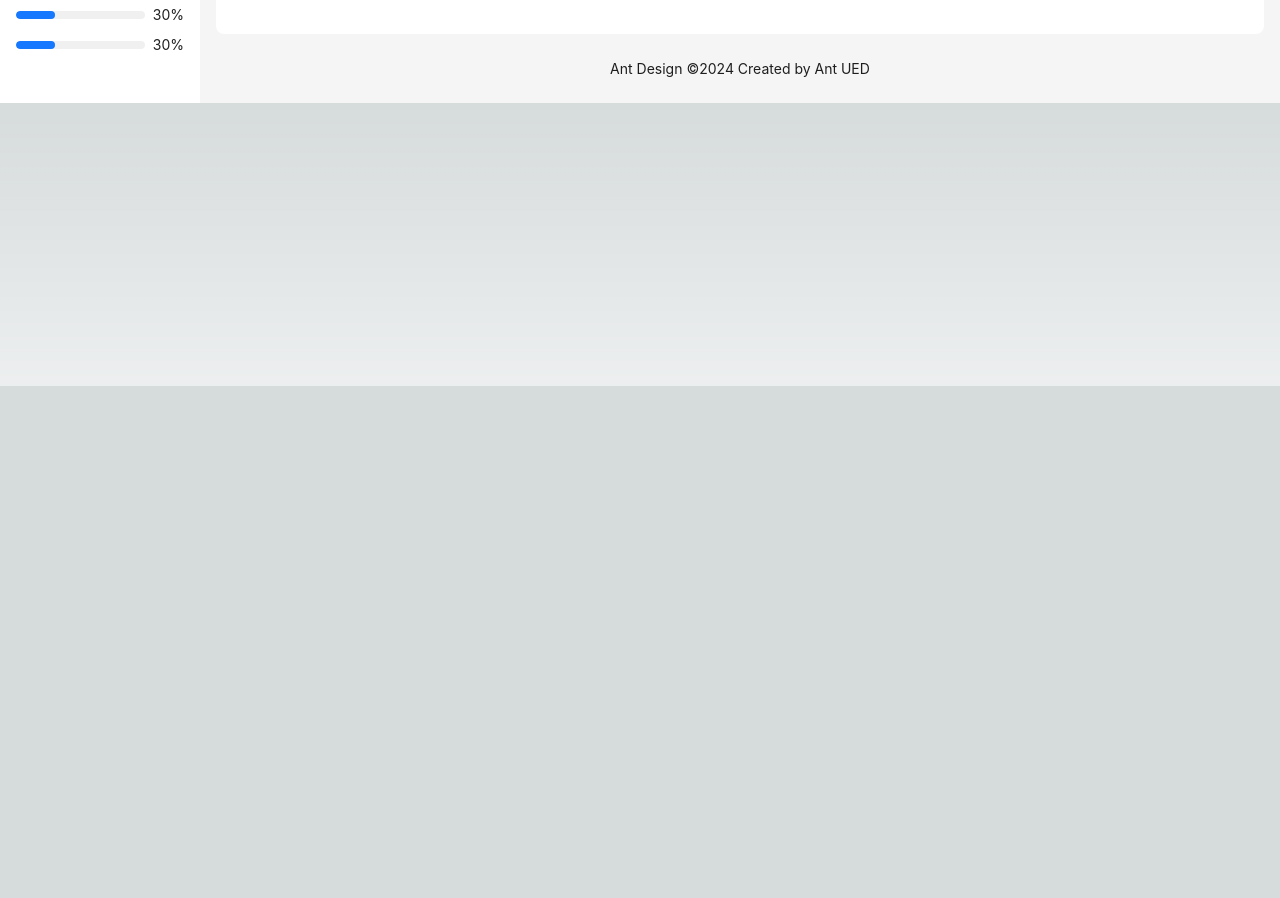
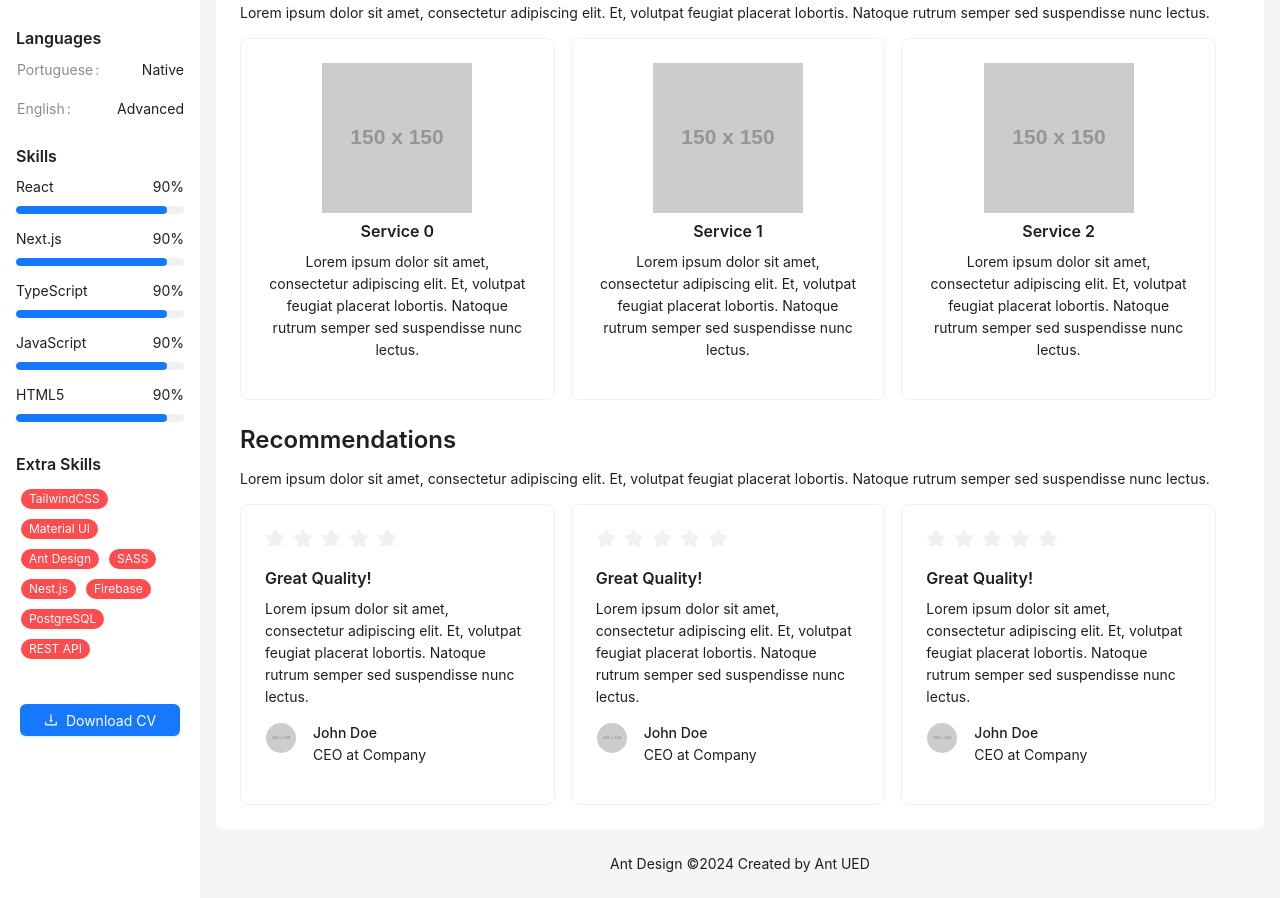
Before and after one commit to thamys/thamysg, a Next.js app: page / in a window 1280 px wide. Shown: the part 414-1312 px from the top of the page. Before the commit the page ends 800 px from the top, so only its background shows below. Built offline with nearby package versions, Linux system fonts and the light colour scheme.

Commit message:
feat: skills, services and recommendations sections

```diff
--- a/app/page.tsx
+++ b/app/page.tsx
@@ -1,12 +1,23 @@
-'use client';
-import { Button, Col, Row, Typography } from "antd";
+"use client";
+import {
+  Avatar,
+  Button,
+  Card,
+  Col,
+  Flex,
+  Image,
+  Rate,
+  Row,
+  Typography,
+} from "antd";
 import React from "react";
+import RecommendationsComponent from "./recommendations";
 
 const LandingPage = () => {
   return (
-    <main>
-      <section id="hero">
-        <Row>
+    <Row gutter={[24, 24]} className="w-full">
+      <Col span={24} id="hero">
+        <Row gutter={[16, 16]}>
           <Col span={16}>
             <Typography.Title>
               I’m Thamys Guedes Front-end Developer{" "}
@@ -22,8 +33,36 @@ const LandingPage = () => {
             <img src="https://via.placeholder.com/300" alt="Thamys Guedes" />
           </Col>
         </Row>
-      </section>
-    </main>
+      </Col>
+      <Col span={24} id="services">
+        <Row>
+          <Col span={24}>
+            <Typography.Title level={3}>Services</Typography.Title>
+            <Typography.Paragraph>
+              Lorem ipsum dolor sit amet, consectetur adipiscing elit. Et,
+              volutpat feugiat placerat lobortis. Natoque rutrum semper sed
+              suspendisse nunc lectus.
+            </Typography.Paragraph>
+          </Col>
+          <div className="grid grid-flow-row grid-cols-3 gap-4 grow">
+            {Array(3)
+              .fill(0)
+              .map((_, index) => (
+                <Card className="w-full flex-grow text-center">
+                  <Image src="https://via.placeholder.com/150" alt="Service" />
+                  <Typography.Title level={5}>Service {index}</Typography.Title>
+                  <Typography.Paragraph>
+                    Lorem ipsum dolor sit amet, consectetur adipiscing elit. Et,
+                    volutpat feugiat placerat lobortis. Natoque rutrum semper
+                    sed suspendisse nunc lectus.
+                  </Typography.Paragraph>
+                </Card>
+              ))}
+          </div>
+        </Row>
+      </Col>
+      <RecommendationsComponent />
+    </Row>
   );
 };
 
--- /dev/null
+++ b/app/recommendations.tsx
@@ -0,0 +1,59 @@
+import { Avatar, Card, Carousel, Col, Flex, Rate, Row, Typography } from "antd";
+import React from "react";
+
+const RecommendationsComponent = () => {
+  return (
+    <Col span={24} id="recommendations">
+      <Row>
+        <Col span={24}>
+          <Typography.Title level={3}>Recommendations</Typography.Title>
+          <Typography.Paragraph>
+            Lorem ipsum dolor sit amet, consectetur adipiscing elit. Et,
+            volutpat feugiat placerat lobortis. Natoque rutrum semper sed
+            suspendisse nunc lectus.
+          </Typography.Paragraph>
+        </Col>
+        <Col span={24}>
+          <Carousel autoplay>
+            {Array(3)
+              .fill(0)
+              .map((_, index) => (
+                <div>
+                  <div className="grid grid-flow-row grid-cols-3 gap-4 grow">
+                    {Array(3)
+                      .fill(0)
+                      .map((_, index) => (
+                        <Card className="w-full flex-grow">
+                          <Rate className="mb-4" />
+                          <Typography.Title level={5}>
+                            Great Quality!
+                          </Typography.Title>
+                          <Typography.Paragraph>
+                            Lorem ipsum dolor sit amet, consectetur adipiscing
+                            elit. Et, volutpat feugiat placerat lobortis.
+                            Natoque rutrum semper sed suspendisse nunc lectus.
+                          </Typography.Paragraph>
+                          <Flex gap="middle">
+                            <Avatar src="https://via.placeholder.com/150" />
+                            <div>
+                              <Typography.Text className="font-medium">
+                                John Doe
+                              </Typography.Text>
+                              <Typography.Paragraph>
+                                CEO at Company
+                              </Typography.Paragraph>
+                            </div>
+                          </Flex>
+                        </Card>
+                      ))}
+                  </div>
+                </div>
+              ))}
+          </Carousel>
+        </Col>
+      </Row>
+    </Col>
+  );
+};
+
+export default RecommendationsComponent;
--- a/app/sidebar/details.tsx
+++ b/app/sidebar/details.tsx
@@ -40,7 +40,7 @@ const items: DescriptionsProps["items"] = [
 const DetailsComponent = () => {
   return (
     <Col span={24}>
-      <Descriptions title="User Info" items={items} />
+      <Descriptions items={items} />
     </Col>
   );
 };
--- a/app/sidebar/index.tsx
+++ b/app/sidebar/index.tsx
@@ -1,4 +1,5 @@
 import {
+  DownloadOutlined,
   GithubFilled,
   LinkedinFilled,
   MediumCircleFilled,
@@ -8,13 +9,18 @@ import React from "react";
 import IntroComponent from "./introduction";
 import DetailsComponent from "./details";
 import LanguagesComponent from "./languages";
+import SkillsComponent from "./skills";
 
 const SidebarComponent = () => {
   return (
-    <Row justify="center" className="p-4">
-      <IntroComponent/>
-      <DetailsComponent/>
-      <LanguagesComponent/>
+    <Row justify="center" gutter={[24, 24]} className="p-4">
+      <IntroComponent />
+      <DetailsComponent />
+      <LanguagesComponent />
+      <SkillsComponent />
+      <Button type="primary" className="w-full m-4" icon={<DownloadOutlined />}>
+        Download CV
+      </Button>
     </Row>
   );
 };
--- a/app/sidebar/introduction.tsx
+++ b/app/sidebar/introduction.tsx
@@ -9,9 +9,9 @@ import React from "react";
 const IntroComponent = () => {
   return (
     <Col span={24} className="flex flex-col items-center">
-      <Avatar size={64} src="https://via.placeholder.com/150" />
-      <Typography.Title level={4}>Thamys Guedes</Typography.Title>
-      <Typography.Title level={5}>Front-end Developer</Typography.Title>
+      <Avatar size={120} src="https://via.placeholder.com/150" />
+      <Typography.Title level={4} className="!mb-0 !mt-4">Thamys Guedes</Typography.Title>
+      <Typography.Title level={5} className="!mt-2">Front-end Developer</Typography.Title>
       <Flex gap="small">
         <Tooltip title="Linkedin">
           <Button
--- a/app/sidebar/languages.tsx
+++ b/app/sidebar/languages.tsx
@@ -1,14 +1,26 @@
-import { Col, Flex, Progress, Typography } from "antd";
+import { Col, Descriptions, DescriptionsProps, Flex, Progress, Row, Typography } from "antd";
 import React from "react";
+
+const items: DescriptionsProps["items"] = [
+  {
+    key: "1",
+    label: "Portuguese",
+    children: <Typography.Text className="text-right w-full">Native</Typography.Text>,
+    span: 4,
+  },
+  {
+    key: "2",
+    label: "English",
+    children: <Typography.Text className="text-right w-full">Advanced</Typography.Text>,
+    span: 4,
+  },
+];
 
 const LanguagesComponent = () => {
   return (
     <Col span={24}>
       <Typography.Title level={5}>Languages</Typography.Title>
-      <Flex gap="small" vertical>
-        <Progress percent={30} />
-        <Progress percent={30} />
-      </Flex>
+      <Descriptions items={items} />
     </Col>
   );
 };
--- /dev/null
+++ b/app/sidebar/skills.tsx
@@ -0,0 +1,110 @@
+import { Badge, Col, Flex, Progress, Row, Typography } from "antd";
+import React from "react";
+
+interface ISkill {
+  name: string;
+  percent: number;
+}
+
+const skiils: ISkill[] = [
+  {
+    name: "React",
+    percent: 90,
+  },
+  {
+    name: "Next.js",
+    percent: 90,
+  },
+
+  {
+    name: "TypeScript",
+    percent: 90,
+  },
+  {
+    name: "JavaScript",
+    percent: 90,
+  },
+  {
+    name: "HTML5",
+    percent: 90,
+  },
+  {
+    name: "CSS3",
+    percent: 90,
+  },
+  {
+    name: "TailwindCSS",
+    percent: 90,
+  },
+  {
+    name: "Material UI",
+    percent: 90,
+  },
+  {
+    name: "Ant Design",
+    percent: 90,
+  },
+
+  {
+    name: "SASS",
+    percent: 70,
+  },
+  {
+    name: "Nest.js",
+    percent: 90,
+  },
+  {
+    name: "Firebase",
+    percent: 90,
+  },
+  {
+    name: "PostgreSQL",
+    percent: 90,
+  },
+  {
+    name: "REST API",
+    percent: 90,
+  },
+];
+
+const SkiilItemComponent: React.FC<ISkill> = ({ name, percent }) => (
+  <Row justify="space-between">
+    <Col>
+      <Typography.Text>{name}</Typography.Text>
+    </Col>
+    <Col>
+      <Typography.Text>{percent}%</Typography.Text>
+    </Col>
+    <Col span={24}>
+      <Progress percent={percent} showInfo={false} />
+    </Col>
+  </Row>
+);
+
+const SkillsComponent = () => {
+  return (
+    <>
+      <Col span={24}>
+        <Typography.Title level={5}>Skills</Typography.Title>
+        <Flex gap="small" vertical>
+          {skiils.slice(0, 5).map((skill, index) => (
+            <SkiilItemComponent key={index} {...skill} />
+          ))}
+        </Flex>
+      </Col>
+      <Col span={24}>
+        <Typography.Title level={5}>Extra Skills</Typography.Title>
+        {skiils.slice(6).map((skill, index) => (
+          <Badge
+            status="default"
+            key={index}
+            count={skill.name}
+            style={{ margin: "5px" }}
+          />
+        ))}
+      </Col>
+    </>
+  );
+};
+
+export default SkillsComponent;
--- a/app/template.tsx
+++ b/app/template.tsx
@@ -44,7 +44,6 @@ const AppTemplate: React.FC<PropsWithChildren> = ({ children }) => {
         <SidebarComponent />
       </Sider>
       <Layout>
-        <Header style={{ padding: 0, background: colorBgContainer }} />
         <Content style={{ margin: "24px 16px 0" }}>
           <div
             style={{
```
